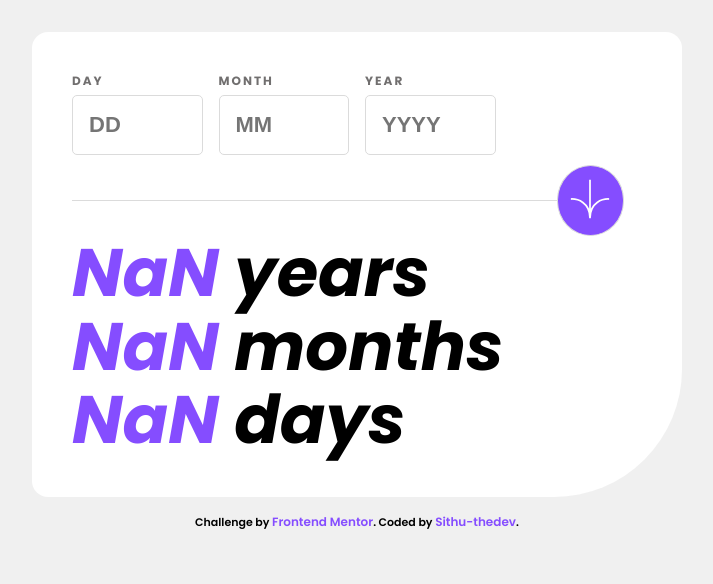
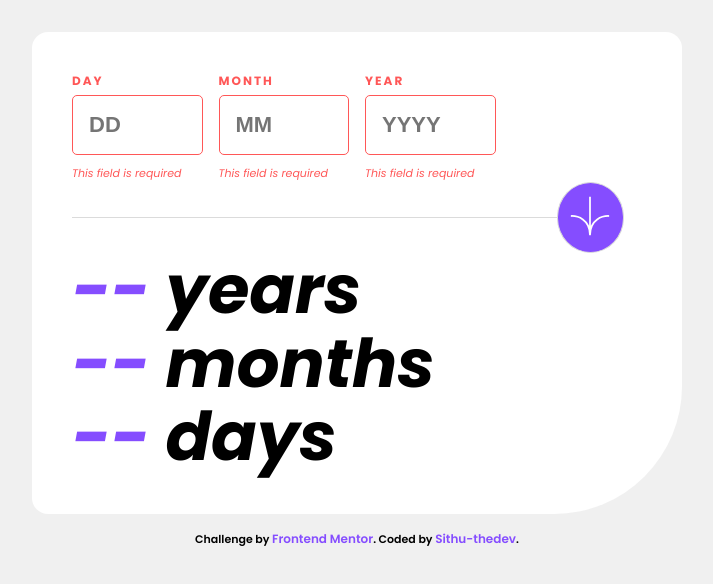
Before and after one commit to Sithu-Aung-Khant/Age-Calculator-Web-App, a plain HTML site: page index.html in a window 1280 px wide. Both pictures are taken after a click on the button 873 px from the left and 200 px from the top of the page. Shown: the whole page, without its empty margins (283-996 px from the left). Drawn offline with Linux system fonts and the light colour scheme.

Commit message:
Refactor input element placement and update function exit conditions.

```diff
--- a/index.css
+++ b/index.css
@@ -50,7 +50,7 @@ body {
   color: var(--smokey-grey);
 }
 
-.col p {
+.error-message {
   font-size: 11px;
   font-style: italic;
   /* display: none; */
@@ -60,10 +60,6 @@ body {
 .col label.error {
   color: var(--light-red);
 }
-
-/* .col p .error {
-  display: block;
-} */
 
 input.error {
   border: 1px solid var(--light-red);
--- a/index.js
+++ b/index.js
@@ -2,14 +2,10 @@
 const year_result = document.getElementById('year');
 const month_result = document.getElementById('month');
 const day_result = document.getElementById('day');
-// Input Elements
-const year_input = document.getElementById('yy');
-const month_input = document.getElementById('mm');
-const day_input = document.getElementById('dd');
 
 const labels = document.querySelectorAll('label');
 const inputs = document.querySelectorAll('input');
-const error_messages = document.querySelectorAll('error-message');
+const error_messages = document.querySelectorAll('.error-message');
 const submit_btn = document.getElementById('submit');
 
 // Used text input instead of number for flexible customization.
@@ -21,6 +17,7 @@ function restrictInput(input) {
 function validateAndHandleError(value, index, errorMessage, maxValue) {
   const errorText =
     value.length === 0 ? 'This field is required' : errorMessage;
+
   if (value.length === 0 || (maxValue !== undefined && value > maxValue)) {
     error_messages[index].innerHTML = errorText;
     error_messages[index].classList.add('error');
@@ -28,27 +25,42 @@ function validateAndHandleError(value, index, errorMessage, maxValue) {
     inputs[index].classList.add('error');
     return false; // Indicates validation failure
   }
+  error_messages[index].innerHTML = '';
+  error_messages[index].classList.remove('error');
+  labels[index].classList.remove('error');
+  inputs[index].classList.remove('error');
+
   return true; // Indicates validation success
 }
 
 function calculateAge() {
-  // Validate Day
-  validateAndHandleError(day_input, 0, 'Must be a valid date', 31);
+  // Input Elements
+  const year_input = document.getElementById('yy').value;
+  const month_input = document.getElementById('mm').value;
+  const day_input = document.getElementById('dd').value;
 
-  // Validation for Month
-  validateAndHandleError(month_input, 1, 'Must be a valid month', 12);
-
-  // Validation for Year
-  validateAndHandleError(
+  // Validating Date, Monnth & Year
+  const validate_day = validateAndHandleError(
+    day_input,
+    0,
+    'Must be a valid date',
+    31
+  );
+  const validate_month = validateAndHandleError(
+    month_input,
+    1,
+    'Must be a valid month',
+    12
+  );
+  const validate_year = validateAndHandleError(
     year_input,
     2,
     'Must be in the past',
     new Date().getFullYear()
   );
 
-  let dob = new Date(
-    `${month_input.value}/ ${day_input.value}/ ${year_input.value}`
-  );
+  if (validate_day && validate_month && validate_year) {
+    let dob = new Date(`${month_input}/ ${day_input}/ ${year_input}`);
     let ageDiff = Date.now() - dob;
     let ageDate = new Date(ageDiff);
     let ageYears = ageDate.getUTCFullYear() - 1970;
@@ -59,14 +71,18 @@ function calculateAge() {
     month_result.textContent = ageMonth;
     day_result.textContent = ageDay;
   }
+  return;
+}
 
 submit_btn.addEventListener('click', (e) => {
   e.preventDefault();
   calculateAge();
 });
 
-year_input.addEventListener('keydown', (e) => {
+inputs.forEach((input) => {
+  input.addEventListener('keydown', (e) => {
     if (e.key === 'Enter') {
       calculateAge();
     }
   });
+});
```
Lines whose indentation alone changed are shown as unchanged.
